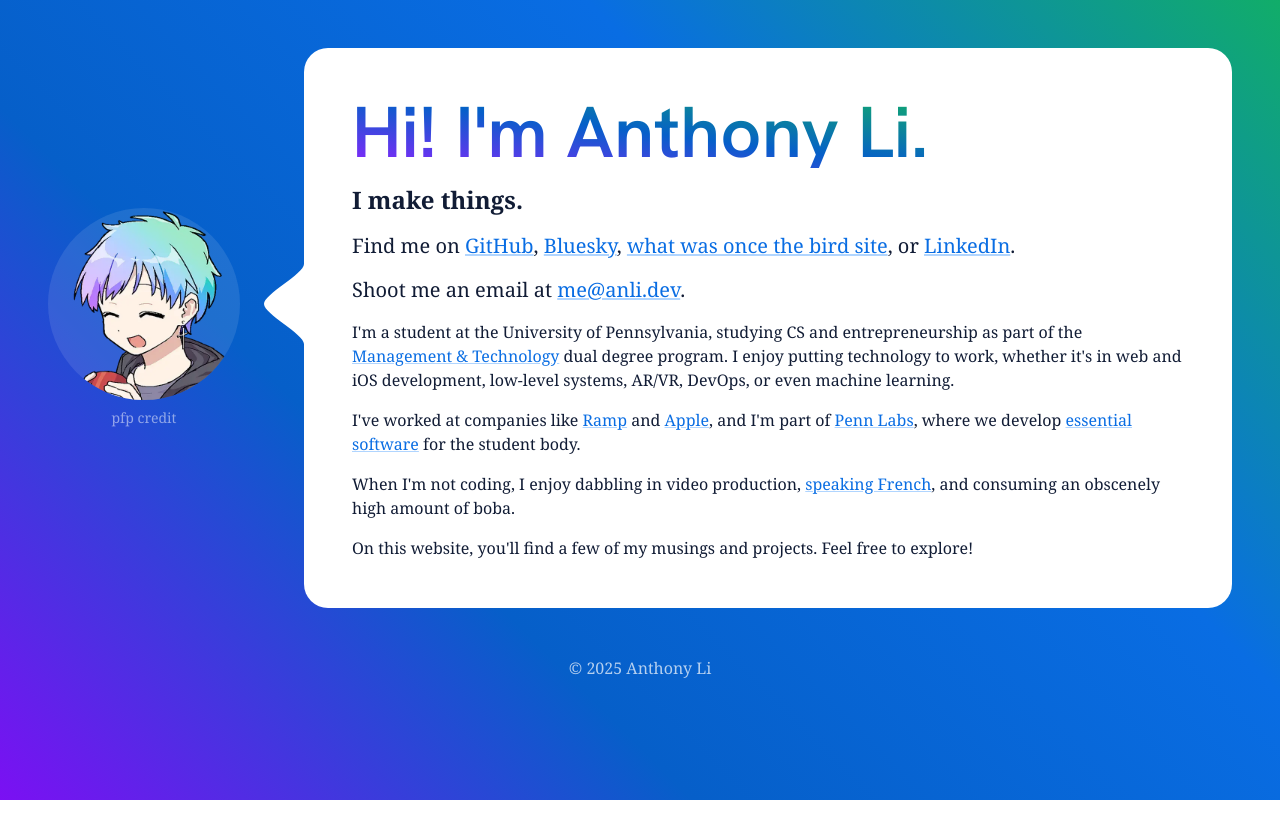
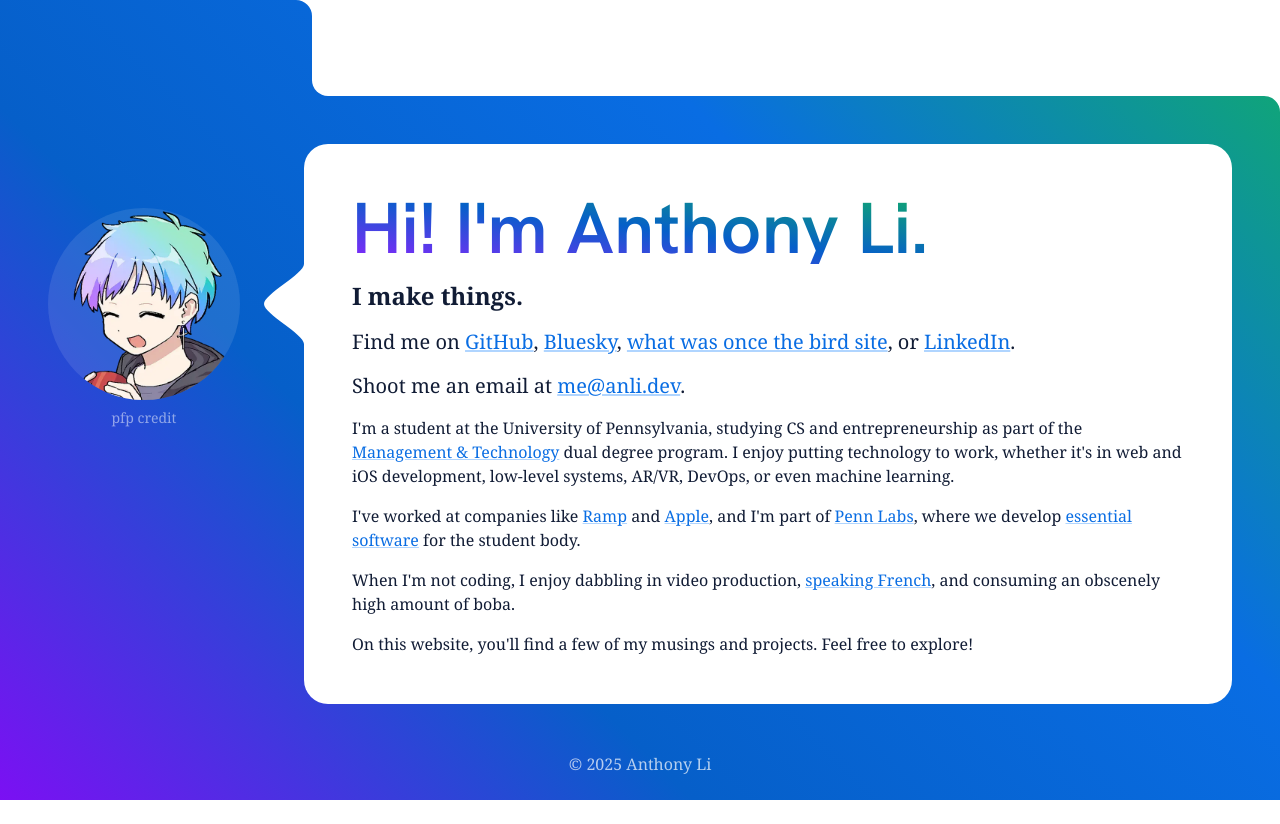
Before and after one commit to anli5005/site-svelte, a SvelteKit app: page / in a window 1280 px wide. Before the commit the page ends 800 px from the top, so only its background shows below. Built offline with nearby package versions, Linux system fonts and the light colour scheme; a web font is replaced by a local one.

Commit message:
Add background for navbar

```diff
--- /dev/null
+++ b/src/lib/NavbarBackground.svelte
@@ -0,0 +1,81 @@
+<script lang="ts">
+	interface Props {
+		tabs: number;
+		currentTab: number;
+	}
+
+	const { tabs, currentTab } = $props();
+
+	const borderRadius = 16;
+
+	const backgroundClass = 'bg-white dark:bg-ocean-1000 dark:contrast-more:bg-black';
+	const textClass = 'text-white dark:text-ocean-1000 dark:contrast-more:text-black';
+</script>
+
+<div class={`flex items-stretch h-full ${textClass} relative`}>
+	{#each Array.from({ length: tabs }, (_, i) => i) as tab}
+		{#if tab !== 0}
+			{#if tab === currentTab}
+				<svg viewBox={`0 0 ${borderRadius} ${borderRadius}`} class="w-4 h-4 mb-auto">
+					<path
+						d={`M 0 ${borderRadius} A ${borderRadius} ${borderRadius} 0 0 1 ${borderRadius} 0 L 0 0 Z`}
+						fill="currentColor"
+					/>
+				</svg>
+			{:else}
+				<div class="w-4 flex flex-col items-stretch">
+					<div class={`flex-grow ${backgroundClass}`}></div>
+					{#if tab === currentTab + 1}
+						<svg viewBox={`0 0 ${borderRadius} ${borderRadius}`} class="w-4 h-4">
+							<path
+								d={`M ${borderRadius} ${borderRadius} A ${borderRadius} ${borderRadius} 0 0 1 0 0 L ${borderRadius} 0 Z`}
+								fill="currentColor"
+							/>
+						</svg>
+					{/if}
+				</div>
+			{/if}
+		{/if}
+		<div
+			class={`flex-grow ${backgroundClass} ${tab === currentTab ? 'opacity-0' : 'opacity-100'}`}
+		></div>
+		{#if tab !== tabs - 1}
+			{#if tab === currentTab}
+				<svg viewBox={`0 0 ${borderRadius} ${borderRadius}`} class="w-4 h-4 mb-auto">
+					<path
+						d={`M 0 0 A ${borderRadius} ${borderRadius} 0 0 1 ${borderRadius} ${borderRadius} L ${borderRadius} 0 Z`}
+						fill="currentColor"
+					/>
+				</svg>
+			{:else}
+				<div class="w-4 flex flex-col items-stretch">
+					<div class={`flex-grow ${backgroundClass}`}></div>
+					{#if tab === currentTab - 1}
+						<svg viewBox={`0 0 ${borderRadius} ${borderRadius}`} class="w-4 h-4">
+							<path
+								d={`M 0 ${borderRadius} A ${borderRadius} ${borderRadius} 0 0 0 ${borderRadius} 0 L 0 0 Z`}
+								fill="currentColor"
+							/>
+						</svg>
+					{/if}
+				</div>
+			{/if}
+		{/if}
+	{/each}
+	{#if currentTab !== 0}
+		<svg viewBox={`0 0 ${borderRadius} ${borderRadius}`} class="w-4 h-4 absolute left-0 -bottom-4">
+			<path
+				d={`M 0 ${borderRadius} A ${borderRadius} ${borderRadius} 0 0 1 ${borderRadius} 0 L 0 0 Z`}
+				fill="currentColor"
+			/>
+		</svg>
+	{/if}
+	{#if currentTab !== tabs - 1}
+		<svg viewBox={`0 0 ${borderRadius} ${borderRadius}`} class="w-4 h-4 absolute right-0 -bottom-4">
+			<path
+				d={`M 0 0 A ${borderRadius} ${borderRadius} 0 0 1 ${borderRadius} ${borderRadius} L ${borderRadius} 0 Z`}
+				fill="currentColor"
+			/>
+		</svg>
+	{/if}
+</div>
--- a/src/routes/+layout.svelte
+++ b/src/routes/+layout.svelte
@@ -1,8 +1,11 @@
 <script lang="ts">
 	import '../app.css';
+	let { children } = $props();
 
-	export const prerender = true;
-	let { children } = $props();
+	import NavbarBackground from '$lib/NavbarBackground.svelte';
 </script>
 
+<div class="h-20 md:h-24">
+	<NavbarBackground tabs={4} currentTab={0} />
+</div>
 {@render children()}
--- a/src/routes/+page.svelte
+++ b/src/routes/+page.svelte
@@ -23,7 +23,8 @@
 			<svg
 				viewBox="0 -25 32 50"
 				width="64"
-				class="block rotate-90 mt-4 md:mt-0 md:rotate-0 absolute left-1/2 -translate-x-1/2 md:left-0 md:translate-x-0 md:right-[-24px] md:top-1/2 md:-translate-y-1/2 md:ml-auto pointer-events-none w-fit text-white dark:text-ocean-950 dark:contrast-more:text-black"
+				height="100"
+				class="block w-[64px] h-[100px] rotate-90 mt-4 md:mt-0 md:rotate-0 absolute left-1/2 -translate-x-1/2 md:left-0 md:translate-x-0 md:right-[-24px] md:top-1/2 md:-translate-y-1/2 md:ml-auto pointer-events-none text-white dark:text-ocean-950 dark:contrast-more:text-black"
 				style="mask: linear-gradient(to right, black 63%, transparent 100%);"
 			>
 				<path
```
